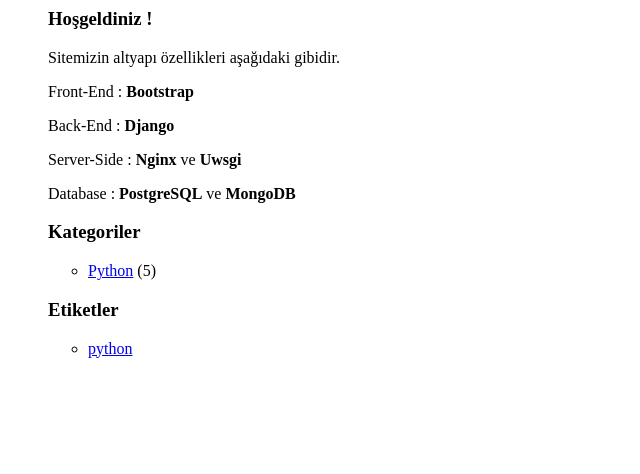
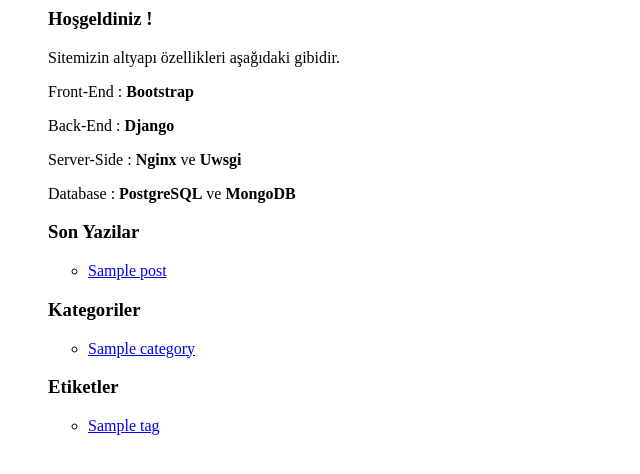
Before and after one commit to tuvaergun/PyTr, a Django app: template src/templates/sidebar.html in a window 1280 px wide. Shown: the top 474 px of the page, without its empty margins (0-640 px from the left). Run offline with Django 3.2, Linux system fonts and the light colour scheme; tables that the repository leaves empty hold one stand-in row (values such as "Sample post"); the template is opened without the code that fills it: values that come from a table or form of the project are taken from there, most other values are stand-ins (such as "Sample title", 1, 10 or a date in 2020); parts of the project's set-up code (start-up, migrations or seed data) failed here and were passed over.

Commit message:
Posts listed and sidebar completed

```diff
--- a/src/blog/models.py
+++ b/src/blog/models.py
@@ -1,7 +1,7 @@
 from django.db import models
 from django.contrib.auth.models import User
 from unidecode import unidecode
-from tagging.fields import TagField
+from tagging.fields import TagField, Tag
 
 class Categories(models.Model):
     # yazi basligi ve sef turu
@@ -44,7 +44,7 @@
     sef_description = models.CharField(max_length=255, blank=True, editable=False)
 
     # kategori secimi
-    categories = models.ManyToManyField(Categories, verbose_name="Kategoriler", blank=True)
+    categories      = models.ManyToManyField(Categories, verbose_name="Kategoriler", blank=True)
 
     # yazi icerik kismi
     content         = models.TextField(verbose_name="Icerik")
@@ -78,3 +78,6 @@
 
         self.sef_description = unidecode(self.description)
         super(Posts, self).save(*args, **kwargs)
+
+    def get_tags(self):
+        return Tag.objects.get_for_object(self)
--- a/src/blog/views.py
+++ b/src/blog/views.py
@@ -4,10 +4,13 @@
 from models import *
 from django.contrib.sites.models import Site
 from django.template import RequestContext
+from tagging.fields import Tag
 
 
 def blogHome(request):
-    posts = Posts.objects.order_by("-created")
+    posts       = Posts.objects.order_by("-created").filter(isonline=True)
+    categories  = Categories.objects.order_by("title")
+    tags        = Tag.objects.all().order_by("name")
 
     site = Site.objects.get_current()
     return render_to_response('index.html', locals(), RequestContext(request))
--- a/src/templates/sidebar.html
+++ b/src/templates/sidebar.html
@@ -10,16 +10,34 @@
             <p>Database    : <strong>PostgreSQL</strong> ve <strong>MongoDB</strong></p>
         </aside>
         <aside>
+            <h3>Son Yazilar</h3>
+            {% for post in posts %}
+                <ul>
+                    {% if post %}
+                        <li class="cat-item cat-item-53"><a href="{{ post.get_absolute_url }}" title="{{ post.sef_title }}">{{ post.title }}</a></li>
+                    {% endif %}
+                </ul>
+            {% endfor %}
+        </aside>
+        <aside>
             <h3>Kategoriler</h3>
-            <ul>
-                <li class="cat-item cat-item-53"><a href="#" title="#">Python</a> (5)</li>
-            </ul>
+            {% for category in categories %}
+                {% if category %}
+                    <ul>
+                        <li class="cat-item cat-item-53"><a href="{{ category.get_absolute_url }}" title="{{ category.sef_title }}">{{ category.title }}</a> </li>
+                    </ul>
+                {% endif %}
+            {% endfor %}
         </aside>
         <aside>
             <h3>Etiketler</h3>
-            <ul>
-                <li><a href="#" title="#">python</a></li>
-            </ul>
+            {% for tag in tags %}
+                {% if tag %}
+                    <ul>
+                        <li><a href="/blog/etiket/{{ tag }}/" title="{{ tag }}">{{ tag }}</a></li>
+                    </ul>
+                {% endif %}
+            {% endfor %}
         </aside>
     </ul>
 </div>
```
Also changed, not shown: src/templates/blog.html (+10 -6 lines).
